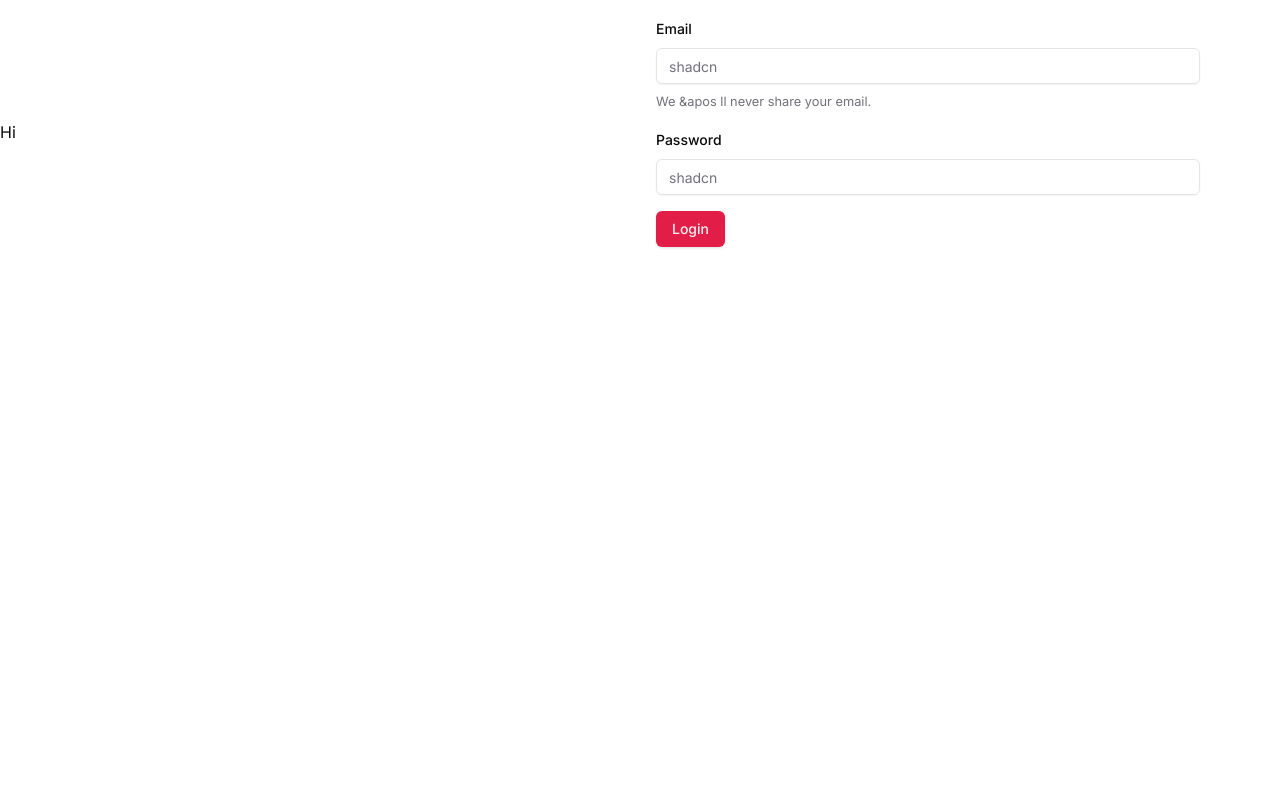
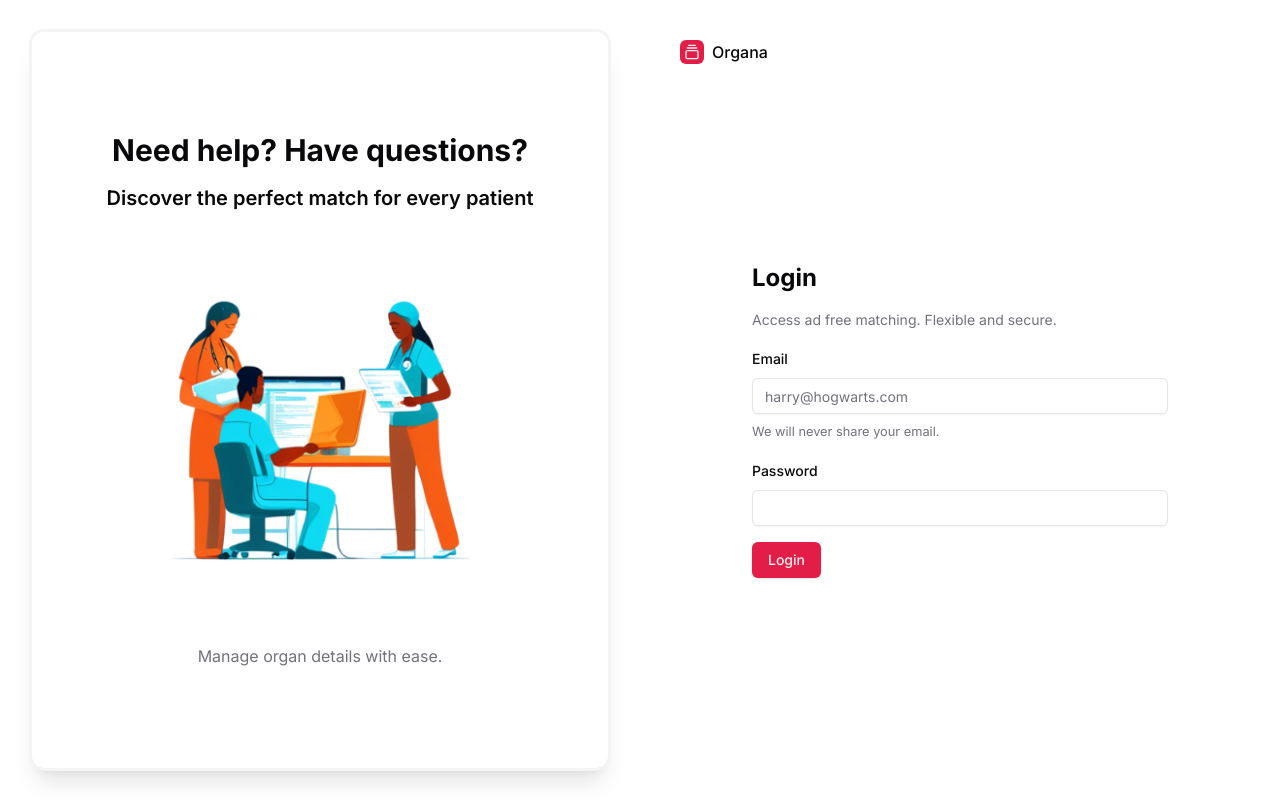
Before and after one commit to msanchariii/organa, a Next.js app in the folder frontend/: page /login in a window 1280 px wide. Built offline with nearby package versions, Linux system fonts and the light colour scheme.

Commit message:
login page

```diff
--- a/frontend/src/app/(auth)/login/page.tsx
+++ b/frontend/src/app/(auth)/login/page.tsx
@@ -1,11 +1,45 @@
 import Login from "@/components/forms/auth/Login";
-
+import { GalleryVerticalEnd } from "lucide-react";
+import Image from "next/image";
+// import { LoginForm } from "@/components/login-form"
 const LoginPage = () => {
     return (
-        <div className="flex items-center justify-center">
-            <div className="basis-1/2">Hi</div>
-            <div className="basis-1/2">
-                <Login />
+        <div className="grid min-h-svh lg:grid-cols-2">
+            <div className="relative hidden h-full w-full p-8 lg:flex">
+                {/* <h1 className="text-xl font-bold">Organ Matching Staff</h1> */}
+                <div className="outline-muted flex flex-grow flex-col items-center justify-center gap-4 rounded-xl p-2 shadow-xl outline">
+                    <h3 className="text-foreground text-3xl font-bold">
+                        Need help? Have questions?
+                    </h3>
+                    <h4 className="text-foreground text-xl font-semibold">
+                        Discover the perfect match for every patient
+                    </h4>
+                    <Image
+                        src="/login.png"
+                        alt="Image"
+                        width={400}
+                        height={400}
+                        className="mx-auto aspect-square max-w-md rounded-lg object-contain"
+                    />
+                    <p className="text-muted-foreground">
+                        Manage organ details with ease.
+                    </p>
+                </div>
+            </div>
+            <div className="flex flex-col gap-4 p-6 md:p-10">
+                <div className="flex justify-center gap-2 md:justify-start">
+                    <a href="#" className="flex items-center gap-2 font-medium">
+                        <div className="bg-primary text-primary-foreground flex h-6 w-6 items-center justify-center rounded-md">
+                            <GalleryVerticalEnd className="size-4" />
+                        </div>
+                        Organa
+                    </a>
+                </div>
+                <div className="flex flex-1 flex-col items-center justify-center">
+                    <div className="w-full max-w-md">
+                        <Login />
+                    </div>
+                </div>
             </div>
         </div>
     );
--- a/frontend/src/app/(user)/layout.tsx
+++ b/frontend/src/app/(user)/layout.tsx
@@ -8,7 +8,7 @@ export default function RootLayout({
     return (
         <div className="flex h-screen gap-4">
             <Sidebar></Sidebar>
-            <div className="bg-background flex-grow">{children}</div>
+            <div className="bg-background flex-grow p-4">{children}</div>
         </div>
     );
 }
--- a/frontend/src/components/Loading.tsx
+++ b/frontend/src/components/Loading.tsx
@@ -2,8 +2,8 @@ import { Loader2 } from "lucide-react";
 
 const Loading = () => {
     return (
-        <div className="flex min-h-screen w-full items-center justify-center dark:bg-black">
-            <Loader2 className="h-12 w-12 animate-spin text-blue-500" />
+        <div className="flex h-screen w-full items-center justify-center overflow-hidden bg-black">
+            <Loader2 className="text-primary h-36 w-36 animate-spin" />
         </div>
     );
 };
--- a/frontend/src/components/Provider.tsx
+++ b/frontend/src/components/Provider.tsx
@@ -9,7 +9,7 @@ const Provider = ({ children }: { children: React.ReactNode }) => {
     useEffect(() => {
         const timer = setTimeout(() => {
             setMounted(true);
-        }, 500);
+        }, 100);
         return () => clearTimeout(timer);
     }, []);
     // if (!mounted) return <Loading />;
--- a/frontend/src/components/forms/auth/Login.tsx
+++ b/frontend/src/components/forms/auth/Login.tsx
@@ -38,8 +38,13 @@ const Login = () => {
         <Form {...form}>
             <form
                 onSubmit={form.handleSubmit(onSubmit)}
-                className="w-full max-w-xl space-y-4 p-4"
+                className="w-full max-w-2xl space-y-4 p-4"
             >
+                <h1 className="text-2xl font-bold">Login</h1>
+                <p className="text-muted-foreground text-sm">
+                    Access ad free matching. Flexible and secure.
+                </p>
+
                 <FormField
                     control={form.control}
                     name="email"
@@ -48,13 +53,13 @@ const Login = () => {
                             <FormLabel>Email</FormLabel>
                             <FormControl>
                                 <Input
-                                    placeholder="shadcn"
+                                    placeholder="harry@hogwarts.com"
                                     type="email"
                                     {...field}
                                 />
                             </FormControl>
                             <FormDescription>
-                                We &apos ll never share your email.
+                                We will never share your email.
                             </FormDescription>
                             <FormMessage />
                         </FormItem>
@@ -67,11 +72,7 @@ const Login = () => {
                         <FormItem>
                             <FormLabel>Password</FormLabel>
                             <FormControl>
-                                <Input
-                                    placeholder="shadcn"
-                                    type="password"
-                                    {...field}
-                                />
+                                <Input type="password" {...field} />
                             </FormControl>
                             <FormMessage />
                         </FormItem>
```
Also changed, not shown: frontend/public/login.png (added).
